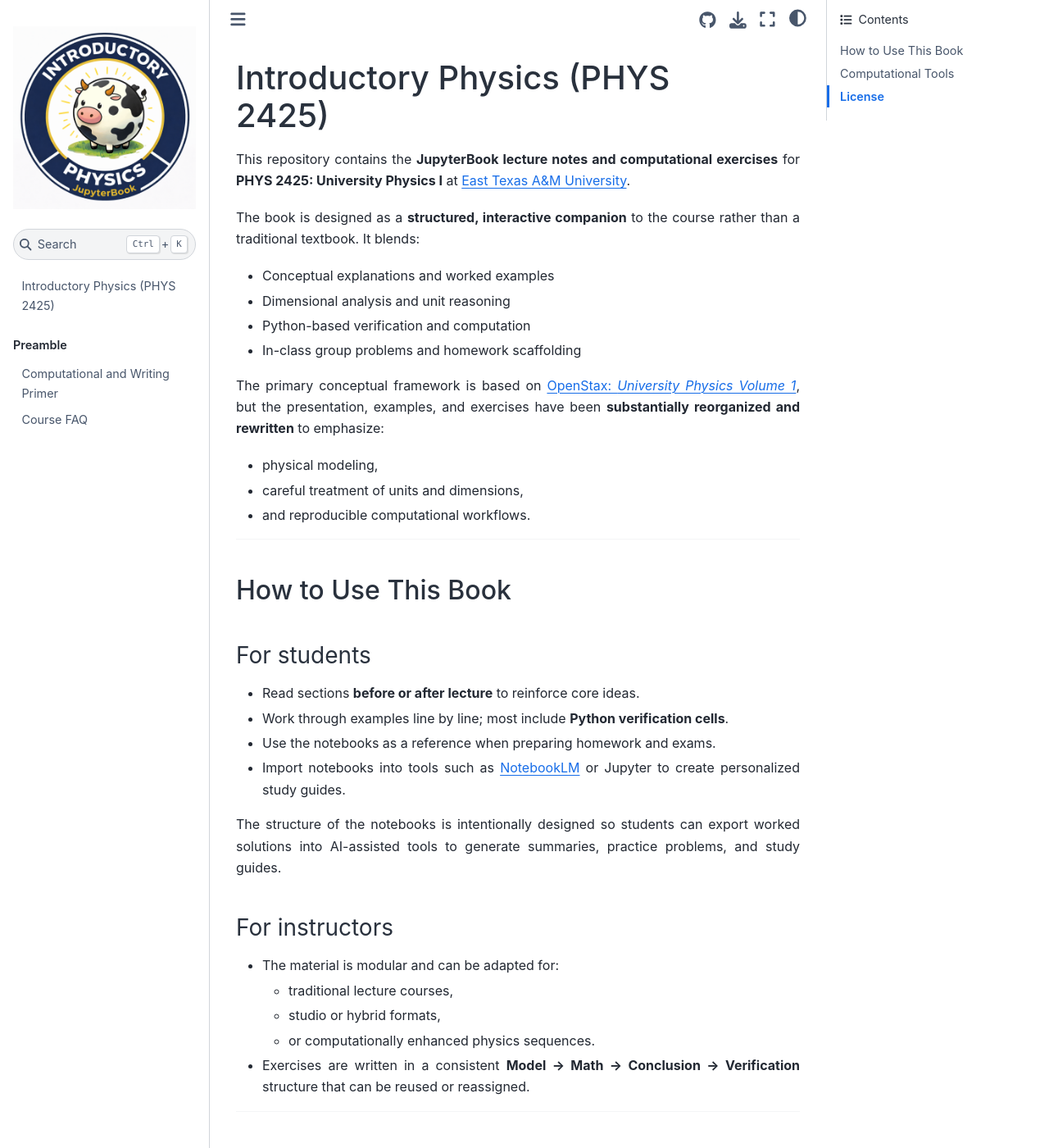
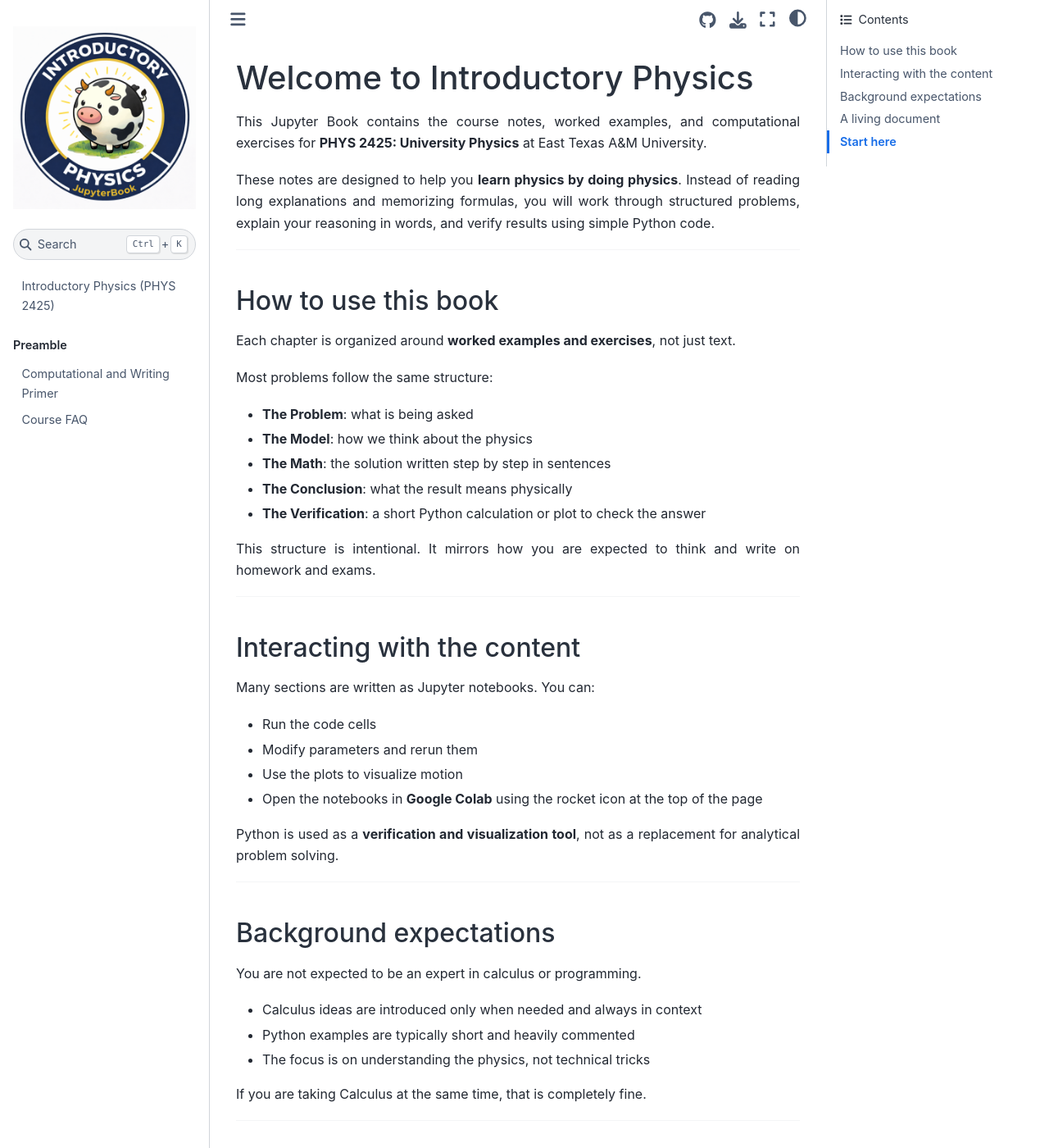
Before and after one commit to saturnaxis/IntroPhysics, a Jupyter Book: the page built from home.md, in a window 1280 px wide and 1400 px high. Shown: the whole window at 82% size. Built offline with Jupyter Book 1.0.4 settings and Sphinx 7.4.7 and the Sphinx Book theme 1.1.4, drawn with Linux system fonts in a browser that asks for light colours; pages that are not in the unit, such as notebooks, are missing from menus; some of the changed text lies outside the part shown.

Commit message:
updated home

```diff
--- a/home.md
+++ b/home.md
@@ -1,66 +1,62 @@
-# Introductory Physics (PHYS 2425)
+# Welcome to Introductory Physics
 
-This repository contains the **JupyterBook lecture notes and computational exercises** for **PHYS 2425: University Physics I** at [East Texas A&M University](https://www.etamu.edu/physics/).
+This Jupyter Book contains the course notes, worked examples, and computational exercises for **PHYS 2425: University Physics** at East Texas A&M University.
 
-The book is designed as a **structured, interactive companion** to the course rather than a traditional textbook. It blends:
-
-- Conceptual explanations and worked examples
-- Dimensional analysis and unit reasoning
-- Python-based verification and computation
-- In-class group problems and homework scaffolding
-
-The primary conceptual framework is based on [OpenStax: *University Physics Volume 1*](https://openstax.org/books/university-physics-volume-1/pages/preface), but the presentation, examples, and exercises have been **substantially reorganized and rewritten** to emphasize:
-- physical modeling,
-- careful treatment of units and dimensions,
-- and reproducible computational workflows.
+These notes are designed to help you **learn physics by doing physics**. Instead of reading long explanations and memorizing formulas, you will work through structured problems, explain your reasoning in words, and verify results using simple Python code.
 
 ---
 
-## How to Use This Book
+## How to use this book
 
-### For students
-- Read sections **before or after lecture** to reinforce core ideas.
-- Work through examples line by line; most include **Python verification cells**.
-- Use the notebooks as a reference when preparing homework and exams.
-- Import notebooks into tools such as [NotebookLM](https://notebooklm.google.com/) or Jupyter to create personalized study guides.
+Each chapter is organized around **worked examples and exercises**, not just text.
 
-The structure of the notebooks is intentionally designed so students can export worked solutions into AI-assisted tools to generate summaries, practice problems, and study guides.
+Most problems follow the same structure:
+- **The Problem**: what is being asked
+- **The Model**: how we think about the physics
+- **The Math**: the solution written step by step in sentences
+- **The Conclusion**: what the result means physically
+- **The Verification**: a short Python calculation or plot to check the answer
 
-### For instructors
-- The material is modular and can be adapted for:
-  - traditional lecture courses,
-  - studio or hybrid formats,
-  - or computationally enhanced physics sequences.
-- Exercises are written in a consistent **Model → Math → Conclusion → Verification** structure that can be reused or reassigned.
+This structure is intentional. It mirrors how you are expected to think and write on homework and exams.
 
 ---
 
-## Computational Tools
+## Interacting with the content
 
-Python is used throughout the book as a **verification and exploration tool**, not as a replacement for analytical reasoning.
-Common libraries include:
-- `numpy`
-- `scipy.constants`
-- `matplotlib`
+Many sections are written as Jupyter notebooks. You can:
+- Run the code cells
+- Modify parameters and rerun them
+- Use the plots to visualize motion
+- Open the notebooks in **Google Colab** using the rocket icon at the top of the page
 
-On exams, students are provided with **lookup tables**, not code. The goal is conceptual understanding first, computation second.
-
-Calculus is introduced only as needed and always in context. When derivatives or integrals appear, the focus is on physical meaning rather than formal proof. Students taking Calculus I concurrently are not expected to have mastered all techniques in advance.
+Python is used as a **verification and visualization tool**, not as a replacement for analytical problem solving.
 
 ---
 
-## License
+## Background expectations
 
-This work is licensed under a **Creative Commons Attribution 4.0 International License (CC BY 4.0)**.
+You are not expected to be an expert in calculus or programming.
+- Calculus ideas are introduced only when needed and always in context
+- Python examples are typically short and heavily commented
+- The focus is on understanding the physics, not technical tricks
 
-You are free to:
-- Share — copy and redistribute the material
-- Adapt — remix, transform, and build upon the material
+If you are taking Calculus at the same time, that is completely fine.
 
-provided that appropriate credit is given.
+---
 
-[![CC BY 4.0][cc-by-image]][cc-by]
+## A living document
 
-[cc-by]: http://creativecommons.org/licenses/by/4.0/
-[cc-by-image]: https://i.creativecommons.org/l/by/4.0/88x31.png
-[cc-by-shield]: https://img.shields.io/badge/License-CC%20BY%204.0-lightgrey.svg
+This book is actively evolving. Content may be refined, expanded, or reorganized during the semester based on what helps students learn most effectively.
+
+If something feels unclear, that is useful feedback.
+
+---
+
+## Start here
+
+If this is your first time using the book:
+1. Read **Who Are These Notes For?**
+2. Skim the **Course FAQ**
+3. Open the first chapter and try running the verification code
+
+Physics makes more sense once you see it move.
```
Also changed, not shown: docs/_sources/home.md (+41 -45 lines), docs/home.html (+57 -71 lines), docs/searchindex.js, 1 other file.
